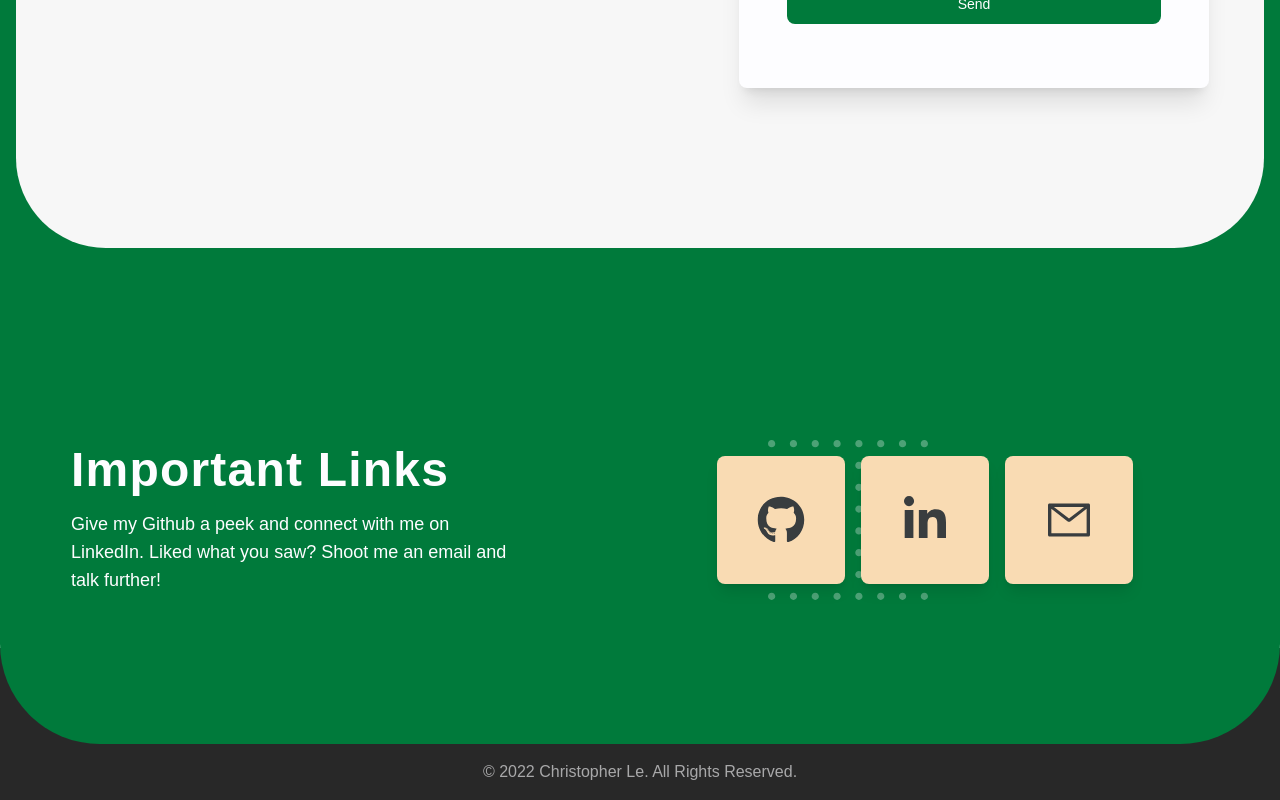
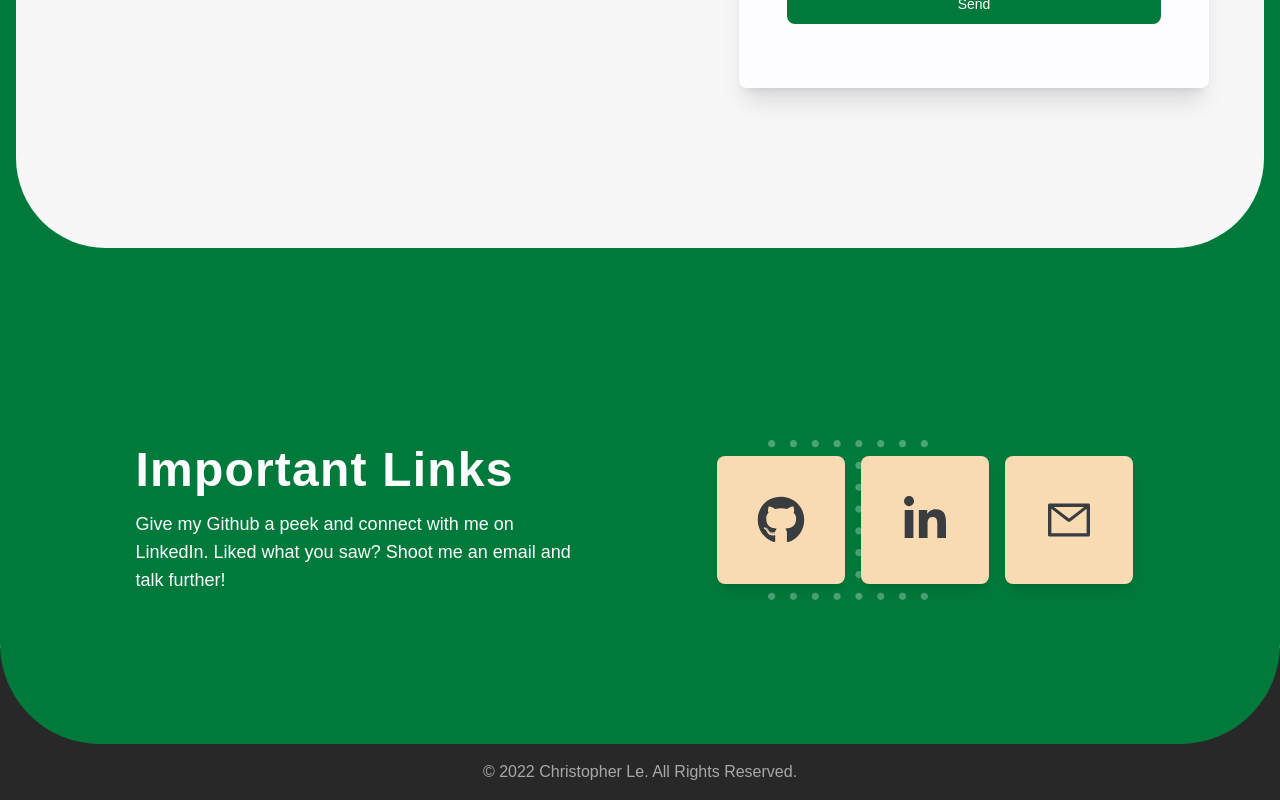
Before and after one commit to cl118/my-portfolio, a Next.js app: page / in a window 1280 px wide. Shown: the part 4616-5416 px from the top of the page. Built offline with nearby package versions, Linux system fonts and the light colour scheme.

Commit message:
fixed contact section

```diff
--- a/components/Contact.tsx
+++ b/components/Contact.tsx
@@ -9,7 +9,7 @@ const Contact = () => {
         <div className='w-full max-w-[1170px] mx-auto flex flex-col lg:flex-row py-10 lg:py-0'>
           {/* Left Side */}
           <div className='flex flex-col justify-center w-full pl-4 pr-4 lg:w-1/2 lg:pr-0'>
-            <div className='relative max-w-[440px]'>
+            <div className='relative w-full lg:max-w-[440px]'>
               <img
                 src='./dot-grid-accent.svg'
                 alt='/'
@@ -30,19 +30,19 @@ const Contact = () => {
         </div>
       </div>
 
-      <div className='w-full max-w-[1170px] text-[#fdfdff] mx-auto flex flex-col lg:flex-row mt-16'>
+      <div className='w-full max-w-[1170px] text-[#fdfdff] justify-start md:justify-center lg:justify-start mx-auto flex flex-col lg:flex-row mt-16'>
         {/* Left Side */}
         <div className='flex flex-col justify-center w-full pl-4 pr-4 lg:w-1/2 lg:pr-0'>
-          <div className='relative max-w-[440px]'>
+          <div className='relative max-w-[440px] mx-auto'>
             <h2 className='mb-4 text-5xl font-extrabold tracking-wide'>Important Links</h2>
-            <p className='text-lg font-thin'>
+            <p className='text-lg font-thin text-left md:text-center lg:text-left'>
               Give my Github a peek and connect with me on LinkedIn. Liked what you saw? Shoot me an
               email and talk further!
             </p>
           </div>
         </div>
         {/* Right Side */}
-        <div className='relative flex items-center justify-center w-full pl-4 pr-4 lg:w-1/2 my-36 lg:pl-0'>
+        <div className='relative flex items-center justify-center w-full pl-4 pr-4 my-12 lg:w-1/2 lg:my-36 lg:pl-0'>
           <div className='relative flex items-center gap-4 z-10 text-[#393d3f]'>
             <div className='h-[110px] w-[110px] lg:h-[128px] lg:w-[128px] bg-[#f9dbb3] rounded-lg flex justify-center items-center shadow-lg'>
               <a href='https://github.com/cl118' target='_blank'>
@@ -63,7 +63,7 @@ const Contact = () => {
           <img
             src='./dot-grid.svg'
             alt='/'
-            className='absolute -top-4 left-16 lg:left-32 h-[160px]'
+            className='absolute -top-4 left-16 md:left-64 lg:left-32 h-[160px]'
           />
         </div>
       </div>
--- a/components/ContactForm.tsx
+++ b/components/ContactForm.tsx
@@ -55,9 +55,9 @@ const ContactForm = () => {
   return (
     <form
       onSubmit={handleSubmit}
-      className='w-full max-w-[470px] relative bg-[#fdfdff] py-8 lg:py-16 px-12 rounded-lg shadow-xl'
+      className='w-full lg:max-w-[470px] relative bg-[#fdfdff] py-8 lg:py-16 px-12 rounded-lg shadow-xl'
     >
-      <h2 className='text-xl font-bold mb-6'>Drop me a line.</h2>
+      <h2 className='mb-6 text-xl font-bold'>Drop me a line.</h2>
       <div className='mb-6'>
         <input
           name='formName'
@@ -104,7 +104,7 @@ const ContactForm = () => {
           <svg
             aria-hidden='true'
             role='status'
-            className='inline mr-3 w-4 h-4 text-white animate-spin'
+            className='inline w-4 h-4 mr-3 text-white animate-spin'
             viewBox='0 0 100 101'
             fill='none'
             xmlns='http://www.w3.org/2000/svg'
@@ -128,7 +128,7 @@ const ContactForm = () => {
           Send
         </button>
       )}
-      <div className='text-left absolute w-full bottom-6'>
+      <div className='absolute left-0 right-0 w-full text-xs text-center lg:text-base bottom-2 lg:bottom-6'>
         {showSuccessMessage && (
           <p className='text-[#007a3b] font-semibold text-sm my-2'>
             Thank you! Your message has been sent.
```
